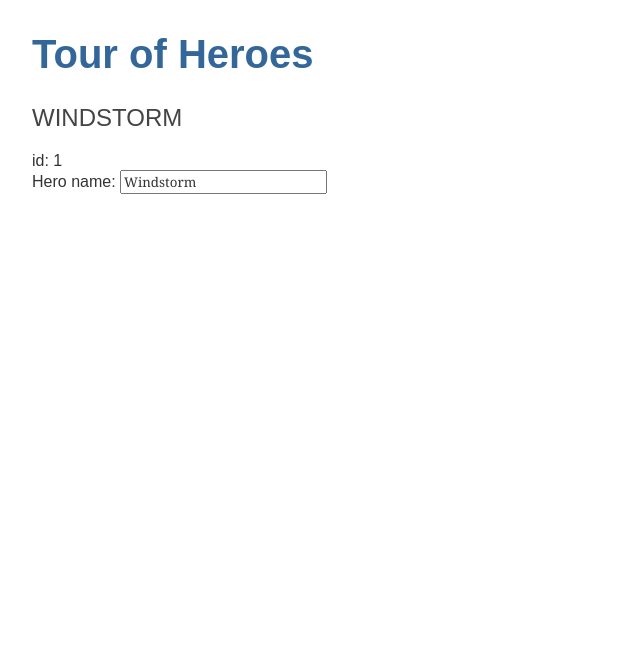
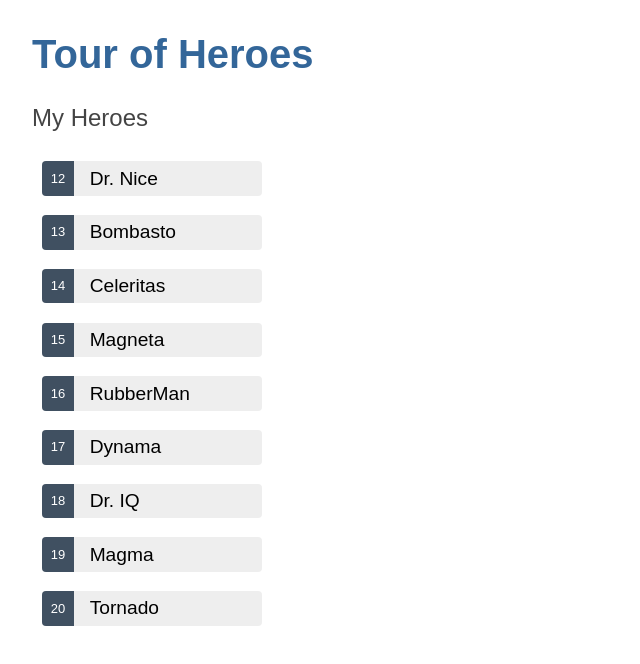
Before and after one commit to mcnic/ang_17, an Angular app: page / in a window 1280 px wide. Shown: the top 664 px of the page, without its empty margins (0-640 px from the left). Built offline with nearby package versions, Linux system fonts and the light colour scheme.

Commit message:
feat: add list

```diff
--- a/src/app/heroes/heroes.component.css
+++ b/src/app/heroes/heroes.component.css
@@ -0,0 +1,66 @@
+/* HeroesComponent's private CSS styles */
+.heroes {
+  margin: 0 0 2em 0;
+  list-style-type: none;
+  padding: 0;
+  width: 15em;
+}
+
+.heroes li {
+  display: flex;
+}
+
+.heroes button {
+  flex: 1;
+  cursor: pointer;
+  position: relative;
+  left: 0;
+  background-color: #eee;
+  margin: 0.5em;
+  padding: 0;
+  border-radius: 4px;
+  display: flex;
+  align-items: stretch;
+  height: 1.8em;
+}
+
+.heroes button:hover {
+  color: #2c3a41;
+  background-color: #e6e6e6;
+  left: 0.1em;
+}
+
+.heroes button:active {
+  background-color: #525252;
+  color: #fafafa;
+}
+
+.heroes button.selected {
+  background-color: black;
+  color: white;
+}
+
+.heroes button.selected:hover {
+  background-color: #505050;
+  color: white;
+}
+
+.heroes button.selected:active {
+  background-color: black;
+  color: white;
+}
+
+.heroes .badge {
+  display: inline-block;
+  font-size: small;
+  color: white;
+  padding: 0.8em 0.7em 0 0.7em;
+  background-color: #405061;
+  line-height: 1em;
+  margin-right: 0.8em;
+  border-radius: 4px 0 0 4px;
+}
+
+.heroes .name {
+  align-self: center;
+}
--- a/src/app/heroes/heroes.component.html
+++ b/src/app/heroes/heroes.component.html
@@ -1,6 +1,27 @@
-<h2>{{ hero.name | uppercase }}</h2>
-<div><span>id: </span>{{ hero.id }}</div>
-<div>
-  <label for="name">Hero name: </label>
-  <input type="text" id="name" placeholder="name" [(ngModel)]="hero.name" />
+<h2>My Heroes</h2>
+<ul class="heroes">
+  <li *ngFor="let hero of heroes">
+    <button
+      [class.selected]="hero === selectedHero"
+      type="button"
+      (click)="onSelect(hero)"
+    >
+      <span class="badge">{{ hero.id }}</span> &nbsp;
+      <span class="name">{{ hero.name }}</span>
+    </button>
+  </li>
+</ul>
+
+<div *ngIf="selectedHero">
+  <h2>{{ selectedHero.name | uppercase }}</h2>
+  <div><span>id: </span>{{ selectedHero.id }}</div>
+  <div>
+    <label for="name">Hero name: </label>
+    <input
+      type="text"
+      id="name"
+      placeholder="name"
+      [(ngModel)]="selectedHero.name"
+    />
+  </div>
 </div>
--- a/src/app/heroes/heroes.component.ts
+++ b/src/app/heroes/heroes.component.ts
@@ -1,20 +1,21 @@
 import { Component } from '@angular/core';
+import { NgFor, NgIf, UpperCasePipe } from '@angular/common';
+import { HEROES } from '../mock-heroes';
+import { FormsModule } from '@angular/forms';
 import { Hero } from '../hero';
-import { CommonModule } from '@angular/common';
-import { FormsModule } from '@angular/forms';
 
 @Component({
   selector: 'app-heroes',
   templateUrl: './heroes.component.html',
   styleUrls: ['./heroes.component.css'],
   standalone: true,
-  imports: [CommonModule, FormsModule],
+  imports: [NgFor, NgIf, UpperCasePipe, FormsModule],
 })
 export class HeroesComponent {
-  hero: Hero = {
-    id: 1,
-    name: 'Windstorm',
-  };
+  heroes = HEROES;
+  selectedHero?: Hero;
 
-  constructor() {}
+  onSelect(hero: Hero) {
+    this.selectedHero = hero;
+  }
 }
--- /dev/null
+++ b/src/app/mock-heroes.ts
@@ -0,0 +1,13 @@
+import { Hero } from './hero';
+
+export const HEROES: Hero[] = [
+  { id: 12, name: 'Dr. Nice' },
+  { id: 13, name: 'Bombasto' },
+  { id: 14, name: 'Celeritas' },
+  { id: 15, name: 'Magneta' },
+  { id: 16, name: 'RubberMan' },
+  { id: 17, name: 'Dynama' },
+  { id: 18, name: 'Dr. IQ' },
+  { id: 19, name: 'Magma' },
+  { id: 20, name: 'Tornado' },
+];
```
